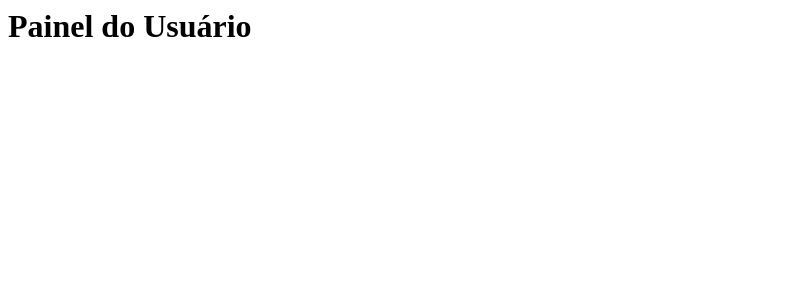
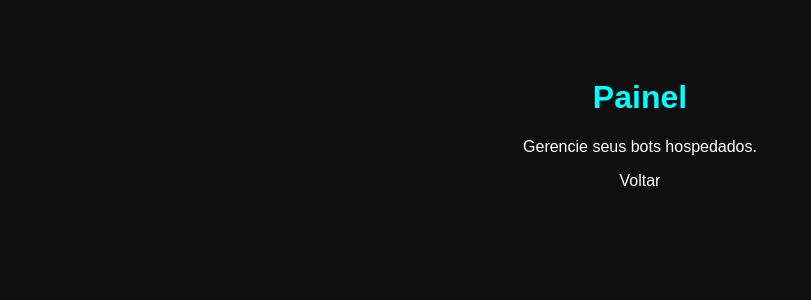
Before and after one commit to zoluiz4-dotcom/host-discord2, a Flask app: page /painel in a window 1280 px wide. Shown: the top 300 px of the page, without its empty margins (0-811 px from the left). Run offline with Flask 3, Linux system fonts and the light colour scheme.

Commit message:
Update painel.html

```diff
--- a/templates/painel.html
+++ b/templates/painel.html
@@ -1 +1,26 @@
-<h1>Painel do Usuário</h1>
+<!DOCTYPE html>
+<html lang="pt-br">
+<head>
+<meta charset="UTF-8">
+<title>Painel</title>
+<link rel="stylesheet" href="/static/style.css">
+</head>
+
+<body>
+
+<div class="container">
+
+<h1>Painel</h1>
+
+<p>
+Gerencie seus bots hospedados.
+</p>
+
+<a class="btn" href="/">
+Voltar
+</a>
+
+</div>
+
+</body>
+</html>
```
